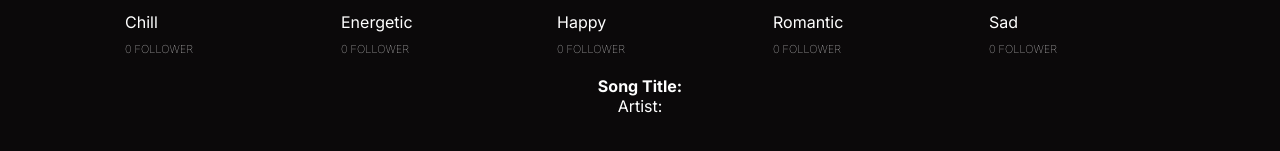
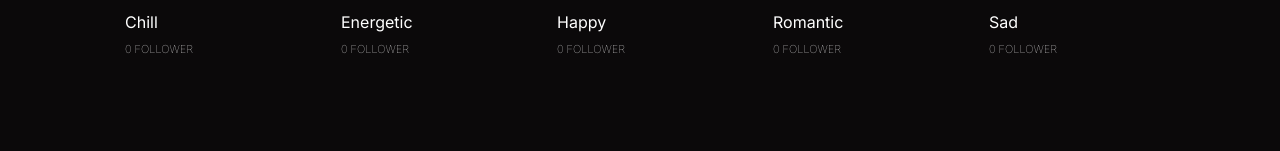
Before and after one commit to mynameisjonelledev/vibe-matcher, a React (Vite) app: page / in a window 1280 px wide. Shown: the part 389-540 px from the top of the page. Built offline with nearby package versions, Linux system fonts and the light colour scheme; a web font is replaced by a local one.

Commit message:
Added conditional to results

```diff
--- a/src/components/Mid.jsx
+++ b/src/components/Mid.jsx
@@ -146,13 +146,13 @@ export function Mid () {
 
       /> : null}
 
-    <Results
+    { trackUrl && artistName && trackName ? (<Results
       url={trackUrl}
       track={trackName}
       artist={artistName}
       cover={albumPicture}
       resultRef={resultRef}
-      />
+      />) : null}
     </>
   );
 }
```
